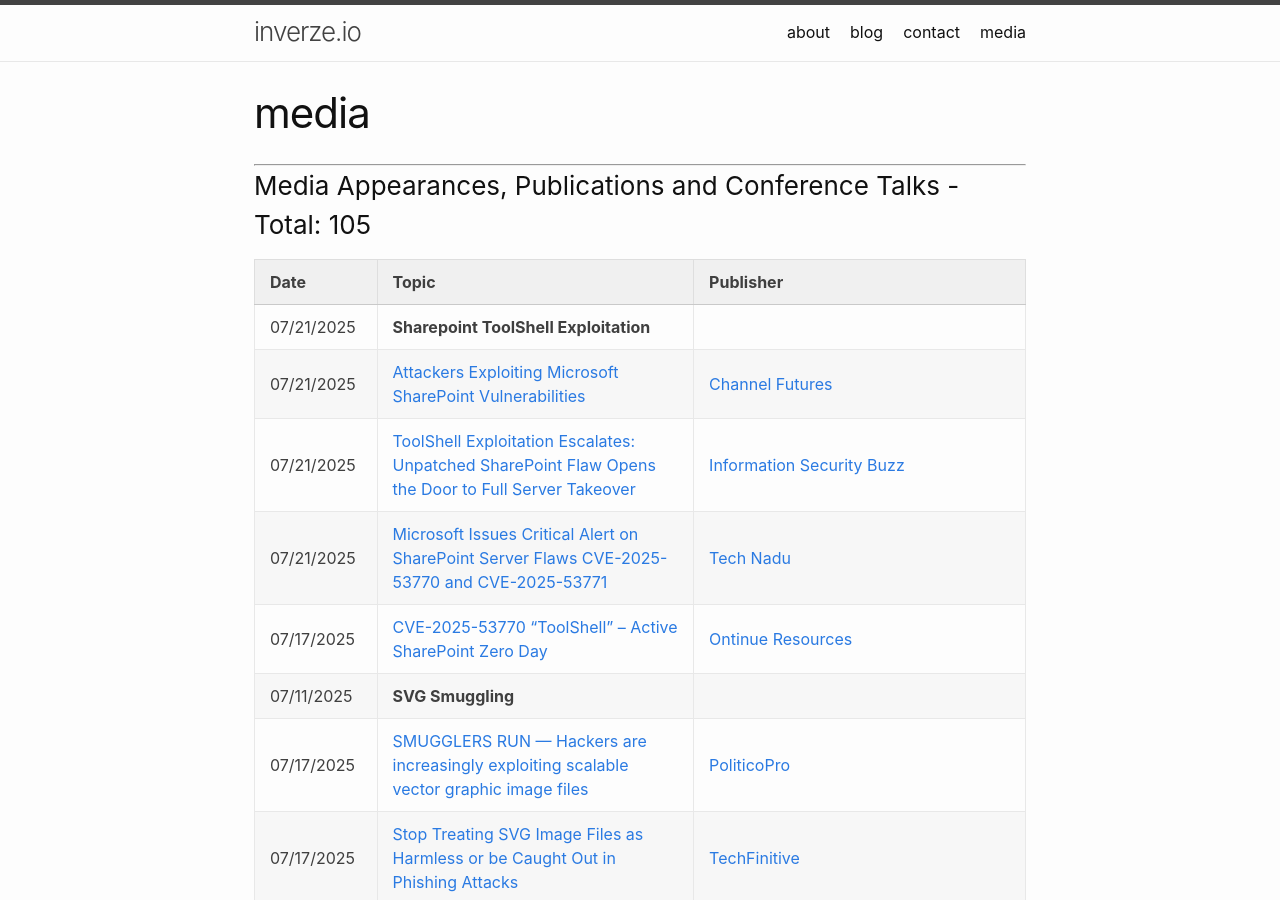
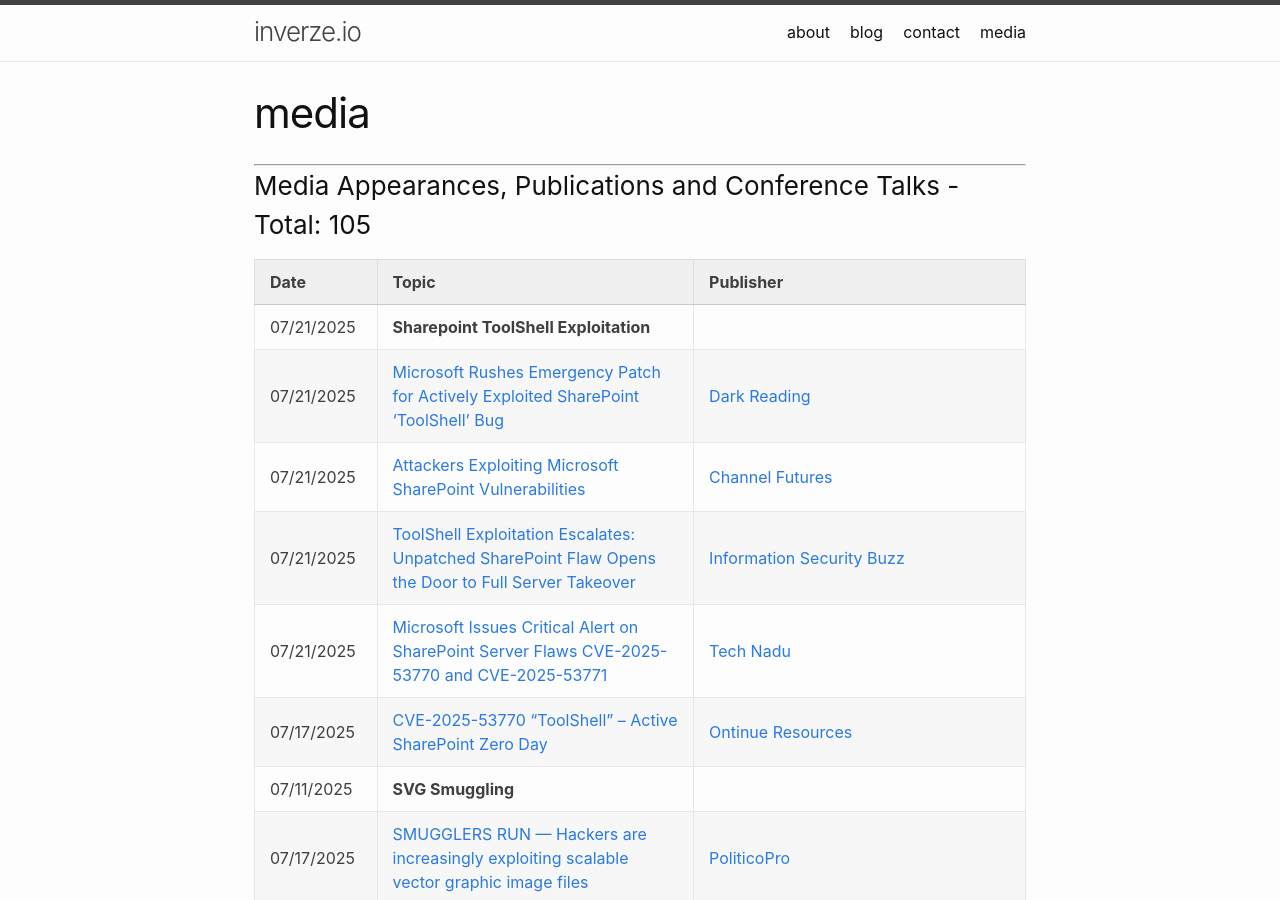
Before and after one commit to inverzeio/blog, a Jekyll site: the page built from media.md, in a window 1280 px wide and 900 px high. Built offline with Jekyll 4.4.1, drawn with Linux system fonts in a browser that asks for light colours.

Commit message:
Update media.md

```diff
--- a/media.md
+++ b/media.md
@@ -10,6 +10,7 @@
 | Date | Topic | Publisher |
 | ------------- | :------------- | :------------- |
 | 07/21/2025 | **Sharepoint ToolShell Exploitation** |
+| 07/21/2025 | [Microsoft Rushes Emergency Patch for Actively Exploited SharePoint 'ToolShell' Bug](https://www.darkreading.com/remote-workforce/microsoft-rushes-emergency-fix-exploited-sharepoint-toolshell-flaw) | [Dark Reading](https://www.darkreading.com) |
 | 07/21/2025 | [Attackers Exploiting Microsoft SharePoint Vulnerabilities](https://www.channelfutures.com/security/attackers-exploiting-microsoft-sharepoint-vulnerabilities) | [Channel Futures](https://www.channelfutures.com) |
 | 07/21/2025 | [ToolShell Exploitation Escalates: Unpatched SharePoint Flaw Opens the Door to Full Server Takeover](https://informationsecuritybuzz.com/toolshell-exploitation-escalates-unpatched-sharepoint-flaw-opens-the-door-to-full-server-takeover/) | [Information Security Buzz](https://informationsecuritybuzz.com) |
 | 07/21/2025 | [Microsoft Issues Critical Alert on SharePoint Server Flaws CVE-2025-53770 and CVE-2025-53771](https://www.technadu.com/microsoft-issues-critical-alert-on-sharepoint-server-flaws-cve-2025-53770-and-cve-2025-53771/603576/) | [Tech Nadu](https://www.technadu.com) |
```
